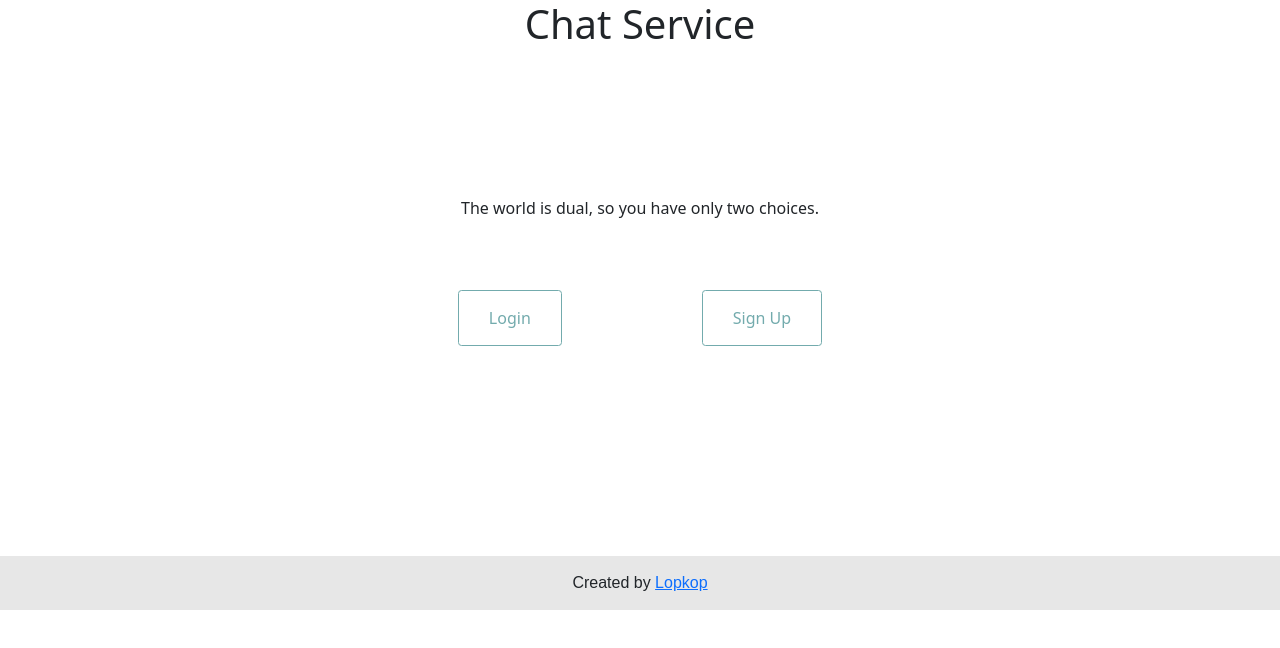
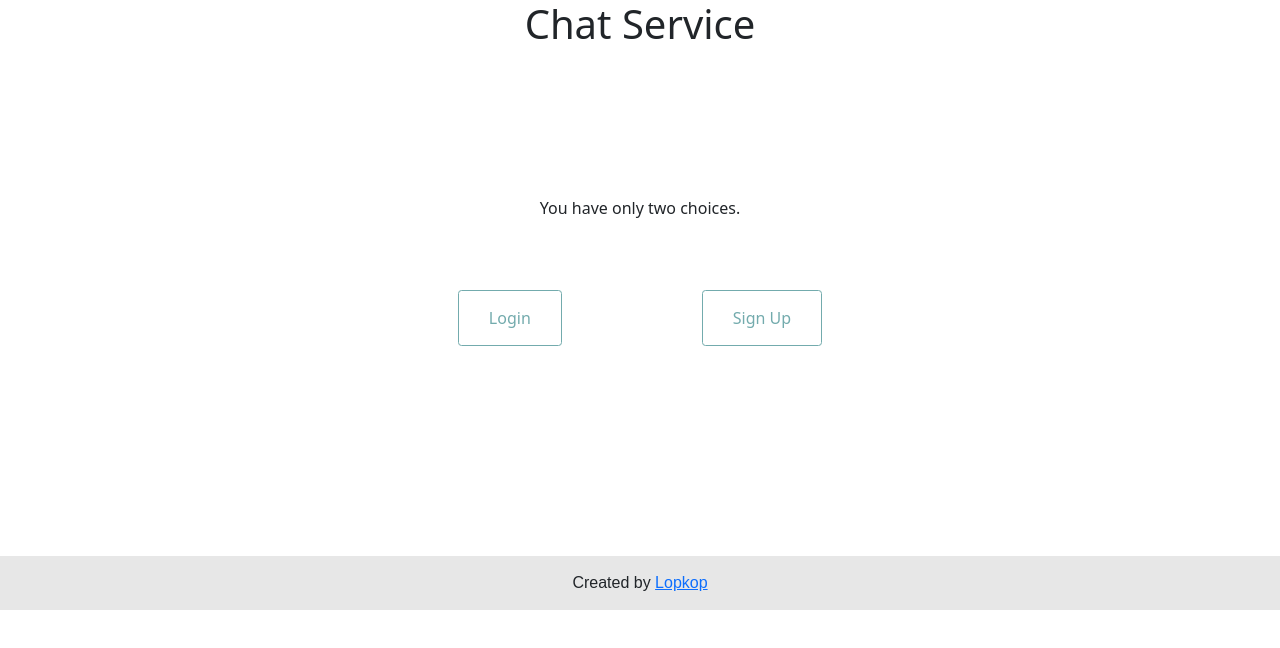
Before and after one commit to Lopkop/Lemur, a React (Create React App) app in the folder frontend/: page / in a window 1280 px wide. Shown: the top 648 px of the page. Built offline with nearby package versions, Linux system fonts and the light colour scheme; no server answers.

Commit message:
some changes in frontend

```diff
--- a/frontend/src/routes/Root.jsx
+++ b/frontend/src/routes/Root.jsx
@@ -31,7 +31,7 @@ function Root_render() {
                     <h1>Chat Service</h1>
                 </header>
                 <main>
-                    <span className="some-text">The world is dual, so you have only two choices.</span>
+                    <span className="some-text">You have only two choices.</span>
                     <div className="auth-buttons-container">
                       <button onClick={redirect_to_login} variant="secondary" className="login-button">
                         Login
--- a/frontend/src/routes/Root2.jsx
+++ b/frontend/src/routes/Root2.jsx
@@ -29,7 +29,7 @@ function Root2_render() {
                     <h1>Chat Service</h1>
                 </header>
                 <main>
-                    <span className="some-text">The world is dual, so you have only two choices.</span>
+                    <span className="some-text">You have only two choices.</span>
                     <div className="auth-buttons-container">
                       <button onClick={(event) => createChat(event)} variant="secondary" className="login-button">
                         Create chat
```
